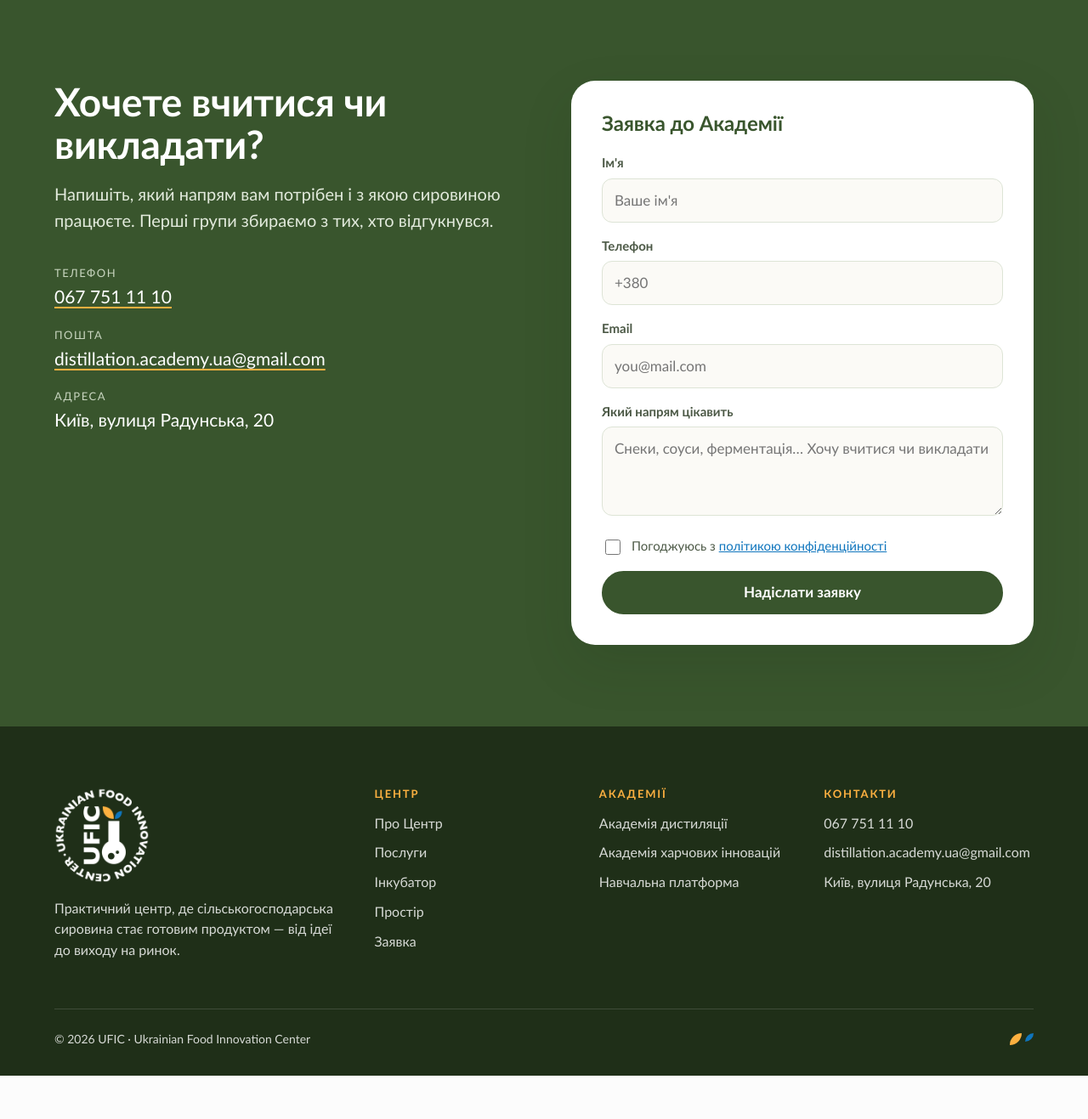
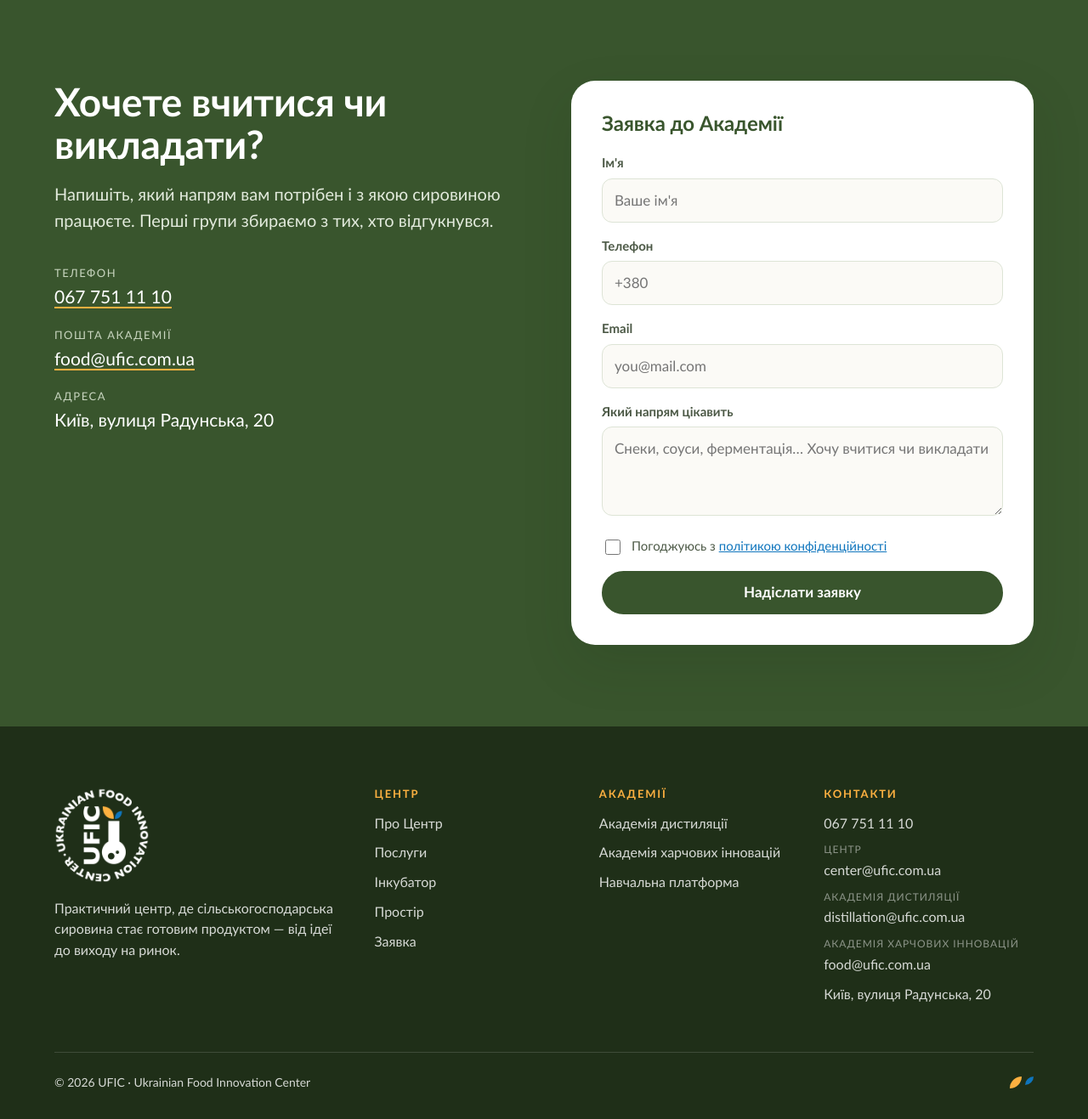
Before and after one commit to lianeaster/uda, a Django app: page /food-academy/ in a window 1280 px wide. Shown: the part 5140-6457 px from the top of the page at 85% size. Before the commit the page ends 6406 px from the top, so only its background shows below. Run offline with Django 5.2, Linux system fonts and the light colour scheme.

Commit message:
Give the Center and each academy its own labelled ufic.com.ua address
The site listed the distillation academy's gmail everywhere. Now the Center,
the distillation academy and the food academy each have a mailbox on the
domain, and every address on the site says whose it is.

Co-Authored-By: Claude Opus 5.5 <noreply@anthropic.com>

```diff
--- a/center/templates/center/base.html
+++ b/center/templates/center/base.html
@@ -115,7 +115,9 @@
                 <div class="u-footer-col">
                     <h2>Контакти</h2>
                     <a href="{{ contacts.phone_href }}">{{ contacts.phone }}</a>
-                    <a href="mailto:{{ contacts.email }}">{{ contacts.email }}</a>
+                    {% for mail in contacts.emails.values %}
+                    <span class="u-footer-mail"><small>{{ mail.label }}</small><a href="mailto:{{ mail.address }}">{{ mail.address }}</a></span>
+                    {% endfor %}
                     <span>{{ contacts.address }}</span>
                 </div>
             </div>
--- a/center/templates/center/food_academy.html
+++ b/center/templates/center/food_academy.html
@@ -175,7 +175,7 @@
             <p>Напишіть, який напрям вам потрібен і з якою сировиною працюєте. Перші групи збираємо з тих, хто відгукнувся.</p>
             <dl class="u-contact-list">
                 <div><dt>Телефон</dt><dd><a href="{{ contacts.phone_href }}">{{ contacts.phone }}</a></dd></div>
-                <div><dt>Пошта</dt><dd><a href="mailto:{{ contacts.email }}">{{ contacts.email }}</a></dd></div>
+                <div><dt>Пошта Академії</dt><dd><a href="mailto:{{ contacts.emails.food.address }}">{{ contacts.emails.food.address }}</a></dd></div>
                 <div><dt>Адреса</dt><dd>{{ contacts.address }}</dd></div>
             </dl>
         </div>
--- a/center/templates/center/home.html
+++ b/center/templates/center/home.html
@@ -119,7 +119,7 @@
             <p>Розкажіть, що у вас є — культура, обсяг, задум. Ми підкажемо, з чого почати: дослідження, прототип, пілотна партія чи навчання.</p>
             <dl class="u-contact-list">
                 <div><dt>Телефон</dt><dd><a href="{{ contacts.phone_href }}">{{ contacts.phone }}</a></dd></div>
-                <div><dt>Пошта</dt><dd><a href="mailto:{{ contacts.email }}">{{ contacts.email }}</a></dd></div>
+                <div><dt>Пошта Центру</dt><dd><a href="mailto:{{ contacts.emails.center.address }}">{{ contacts.emails.center.address }}</a></dd></div>
                 <div><dt>Адреса</dt><dd>{{ contacts.address }}</dd></div>
             </dl>
         </div>
--- a/core/content.py
+++ b/core/content.py
@@ -240,13 +240,22 @@ FEATURED_LECTURERS = LECTURERS[:3]
 
 # --- контакти й соцмережі --------------------------------------------------
 # Одне джерело для підвалу (на кожній сторінці, включно з платформою) і для
-# смуги заявки на /lecturers/. Підвал бере їх через контекст-процесор
-# `core.context.site`, бо рендериться і там, де немає в'юшки core.
+# смуг заявки. Підвал бере їх через контекст-процесор `core.context.site`,
+# бо рендериться і там, де немає в'юшки core.
+#
+# Пошта своя в Центру й кожної академії; підпис каже, чия це скринька.
+# Скриньки живуть у «Хостинг Україна», не на нашому сервері.
+
+EMAILS = {
+    'center': {'label': 'Центр', 'address': 'center@ufic.com.ua'},
+    'distillation': {'label': 'Академія дистиляції', 'address': 'distillation@ufic.com.ua'},
+    'food': {'label': 'Академія харчових інновацій', 'address': 'food@ufic.com.ua'},
+}
 
 CONTACTS = {
     'phone': '067 751 11 10',
     'phone_href': 'tel:+380677511110',
-    'email': 'distillation.academy.ua@gmail.com',
+    'emails': EMAILS,
     'address': 'Київ, вулиця Радунська, 20',
 }
 
--- a/core/templates/core/lecturers.html
+++ b/core/templates/core/lecturers.html
@@ -32,7 +32,7 @@
             <span class="icon-badge"><svg class="ic" aria-hidden="true"><use href="#ic-people"></use></svg></span>
             <h3 style="margin:0;">Хочете читати в Академії?</h3>
             <p class="card-body" style="font-size:16px;max-width:40em;">Ми відкриті до технологів, науковців і практиків, які готові ділитись досвідом зі студентами.</p>
-            <a class="btn btn-primary" href="mailto:{{ contacts.email }}">Написати нам</a>
+            <a class="btn btn-primary" href="mailto:{{ contacts.emails.distillation.address }}">Написати нам</a>
         </div>
     </div>
 </section>
@@ -51,8 +51,8 @@
                         <a href="{{ contacts.phone_href }}">{{ contacts.phone }}</a>
                     </div>
                     <div>
-                        <div class="label">Пошта</div>
-                        <a href="mailto:{{ contacts.email }}">{{ contacts.email }}</a>
+                        <div class="label">Пошта Академії</div>
+                        <a href="mailto:{{ contacts.emails.distillation.address }}">{{ contacts.emails.distillation.address }}</a>
                     </div>
                     <div>
                         <div class="label">Адреса</div>
--- a/static/css/center.css
+++ b/static/css/center.css
@@ -554,6 +554,8 @@ a.u-map-node:hover { transform: translateY(-3px); box-shadow: var(--shadow); }
 .u-footer-col h2 { font-size: 13px; letter-spacing: .14em; text-transform: uppercase; color: var(--orange); margin-bottom: 6px; }
 .u-footer-col a { text-decoration: none; }
 .u-footer-col a:hover { color: #fff; text-decoration: underline; text-decoration-color: var(--orange); }
+.u-footer-mail { display: flex; flex-direction: column; gap: 2px; }
+.u-footer-mail small { font-size: 12px; letter-spacing: .08em; text-transform: uppercase; opacity: .6; }
 .u-footer-base {
   display: flex; justify-content: space-between; align-items: center; gap: 16px;
   margin-top: 56px; padding-top: 24px; border-top: 1px solid rgba(255, 255, 255, 0.14); font-size: 14px;
--- a/static/css/style.css
+++ b/static/css/style.css
@@ -2174,6 +2174,8 @@ body.modal-open { overflow: hidden; }
 .footer-col a,
 .footer-plain { font-size: var(--body); color: var(--neutral-300); text-decoration: none; transition: color var(--duration-fast) var(--ease-out); }
 .footer-col a:hover { color: var(--cream); text-decoration: underline; text-underline-offset: 3px; }
+.footer-mail { display: flex; flex-direction: column; gap: 2px; }
+.footer-mail small { font-size: 12px; letter-spacing: 0.08em; text-transform: uppercase; color: var(--neutral-300); opacity: 0.7; }
 .footer-base {
   display: flex;
   justify-content: space-between;
--- a/templates/base.html
+++ b/templates/base.html
@@ -142,7 +142,7 @@
                 <div class="footer-col">
                     <h2>Контакти</h2>
                     <a href="{{ contacts.phone_href }}">{{ contacts.phone }}</a>
-                    <a href="mailto:{{ contacts.email }}">{{ contacts.email }}</a>
+                    <span class="footer-mail"><small>{{ contacts.emails.distillation.label }}</small><a href="mailto:{{ contacts.emails.distillation.address }}">{{ contacts.emails.distillation.address }}</a></span>
                     <span class="footer-plain">{{ contacts.address }}</span>
                 </div>
 
--- a/templates/platform_base.html
+++ b/templates/platform_base.html
@@ -145,7 +145,9 @@ Alegreya Sans (див. коментар у `center/base.html`).
             <div class="footer-col">
                 <h2>Контакти</h2>
                 <a href="{{ contacts.phone_href }}">{{ contacts.phone }}</a>
-                <a href="mailto:{{ contacts.email }}">{{ contacts.email }}</a>
+                {% for mail in contacts.emails.values %}
+                <span class="footer-mail"><small>{{ mail.label }}</small><a href="mailto:{{ mail.address }}">{{ mail.address }}</a></span>
+                {% endfor %}
                 <span class="footer-plain">{{ contacts.address }}</span>
             </div>
         </div>
```
